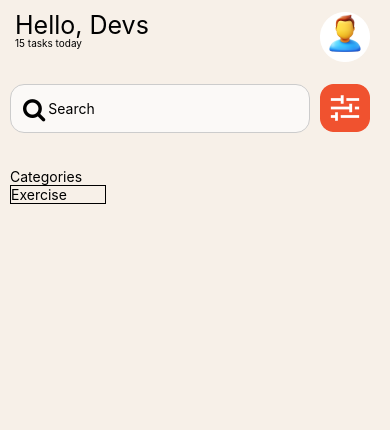
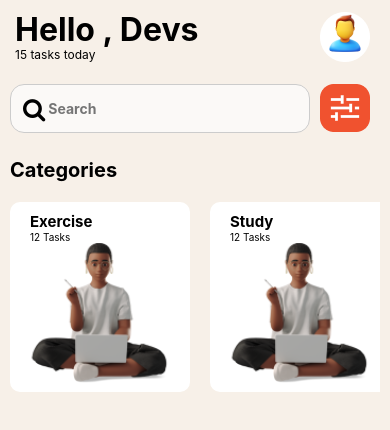
Before and after one commit to Fada-dev/rn-assignment3-11313275, a React Native app in the folder my-app/: screen / in a window 390 px wide. Shown: the top 430 px of the page. Built offline with nearby package versions, Linux system fonts and the light colour scheme.

Commit message:
Added Horizontally ScrollViewn component to make the Categorieslist horizontally scrollable

```diff
--- a/my-app/App.js
+++ b/my-app/App.js
@@ -6,10 +6,82 @@ import {
   SafeAreaView,
   Image,
   TextInput,
+  ScrollView,
 } from "react-native";
 import FontAwesome from "react-native-vector-icons/FontAwesome";
 
-export default function App() {
+const categoriesData = [
+  {
+    title: "Exercise",
+    tasks: 12,
+    categoryImage: require("./pictures/youngwoman.png"),
+  },
+  {
+    title: "Study",
+    tasks: 12,
+    categoryImage: require("./pictures/youngwoman.png"),
+  },
+  {
+    title: "Code",
+    tasks: 12,
+    categoryImage: require("./pictures/youngwoman.png"),
+  },
+  {
+    title: "Travel",
+    tasks: 12,
+    categoryImage: require("./pictures/youngwoman.png"),
+  },
+  {
+    title: "Cook",
+    tasks: 12,
+    categoryImage: require("./pictures/youngwoman.png"),
+  },
+  {
+    title: "Music",
+    tasks: 12,
+    categoryImage: require("./pictures/youngwoman.png"),
+  },
+  {
+    title: "Gardening",
+    tasks: 12,
+    categoryImage: require("./pictures/youngwoman.png"),
+  },
+  {
+    title: "Meditate",
+    tasks: 12,
+    categoryImage: require("./pictures/youngwoman.png"),
+  },
+  {
+    title: "Read",
+    tasks: 12,
+    categoryImage: require("./pictures/youngwoman.png"),
+  },
+  {
+    title: "Art",
+    tasks: 12,
+    categoryImage: require("./pictures/youngwoman.png"),
+  },
+];
+
+const ongoingTasks = [
+  "Mobile App Development",
+  "Web Development",
+  "UI/UX Design",
+  "Database Management",
+  "Server Maintenance",
+  "API Integration",
+  "Testing & QA",
+  "Project Planning",
+  "Client Meetings",
+  "Marketing Strategies",
+  "Content Creation",
+  "SEO Optimization",
+  "Social Media Management",
+  "Product Launch",
+  "Customer Support",
+];
+
+const App = () => {
   return (
     <SafeAreaView style={styles.container}>
       <View style={styles.content}>
@@ -18,7 +90,7 @@ export default function App() {
         </View>
         <View style={styles.header}>
           <View style={styles.headerRow}>
-            <Text style={styles.headerText}>Hello, Devs</Text>
+            <Text style={styles.headerText}>Hello , Devs</Text>
             <Text style={styles.taskMessage}>15 tasks today</Text>
           </View>
           <View style={styles.profileImage}>
@@ -34,7 +106,7 @@ export default function App() {
               style={styles.searchIcon}
             />
             <TextInput
-              style={[styles.searchInput, { paddingLeft: 20, }]}
+              style={[styles.searchInput, { paddingLeft: 20,  placeholderTextColor: 'black'}]}
               placeholder="Search"
             />
           </View>
@@ -42,16 +114,30 @@ export default function App() {
             <Image source={require("./Filter.png")} />
           </View>
         </View>
+
         <View style={styles.categories}>
-          <Text>Categories</Text>
-          <View style={styles.categoriesTasks}>
-            <Text>Exercise</Text>
-          </View>
+          <Text style={styles.categoriesText}>Categories</Text>
         </View>
+
+        <ScrollView horizontal={true} style={styles.categoriesContainer}>
+          {categoriesData.map((category, index) => (
+            <View key={index} style={styles.category}>
+              <Text style={styles.title}>{category.title}</Text>
+              <Text style={styles.tasks}>{category.tasks} Tasks</Text>
+              <View style={styles.categoryImage}>
+                <Image
+                  style={styles.categoryIcons}
+                  source={category.categoryImage}
+                />
+              </View>
+            </View>
+
+          ))}
+        </ScrollView>
       </View>
     </SafeAreaView>
   );
-}
+};
 
 const styles = StyleSheet.create({
   container: {
@@ -71,8 +157,7 @@ const styles = StyleSheet.create({
     height: 49,
   },
   taskMessage: {
-    fontSize: 10,
-    marginTop: -3,
+    fontSize: 12,
     fontWeight: "condensedBold",
   },
   profileImage: {
@@ -82,8 +167,9 @@ const styles = StyleSheet.create({
     height: 49,
   },
   headerText: {
-    fontSize: 25,
-    fontWeight: "condensedBold",
+    fontSize: 32,
+    fontWeight: 'bold',
+    height: 37
   },
   searchArea: {
     flexDirection: "row",
@@ -106,8 +192,7 @@ const styles = StyleSheet.create({
     paddingVertical: 8,
     paddingHorizontal: 12,
     height: 49,
-    color: 'black',
-    placeholderTextColor: 'black',
+    fontWeight: 'bold',
   },
   searchInputContainer: {
     flexDirection: "row",
@@ -124,16 +209,55 @@ const styles = StyleSheet.create({
     marginRight: -17,
   },
   categories: {
-    top: 50,
-    fontWeight: 700,
-    fontStyle: "lato",
+    marginTop: 40,
+  },
+  categoriesText: {
+    fontWeight: 'bold',
+    height: 24,
     fontSize: 20,
-    height: 24,
-    fontColor: "black",
-    width: 96,
   },
   categoriesTasks: {
     borderWidth: 1,
     borderColor: "black",
   },
+
+  categoriesContainer: {
+    display: 'flex',
+    flexDirection: 'row',
+    marginTop: 20
+  },
+
+  category:{
+    marginRight: 20,
+    height: 190,
+    width: 180,
+    borderRadius: 10,
+    backgroundColor: 'white',
+    paddingTop: 10,
+  },
+
+  title:{
+    fontWeight: 'bold',
+    marginLeft: 20,
+    fontSize: 15,
+  },
+
+  tasks:{
+    marginLeft: 20,
+    fontSize: 10,
+  },
+
+  categoryImage:{
+    height: 120,
+    width: 130,
+    marginLeft: 20,
+
+  },
+
+  categoryIcons:{
+    backgroundColor: 'white',
+    height: 140,
+    width: 140,
+  },
 });
+export default App;
```
Also changed, not shown: my-app/pictures/youngwoman.png (added).
